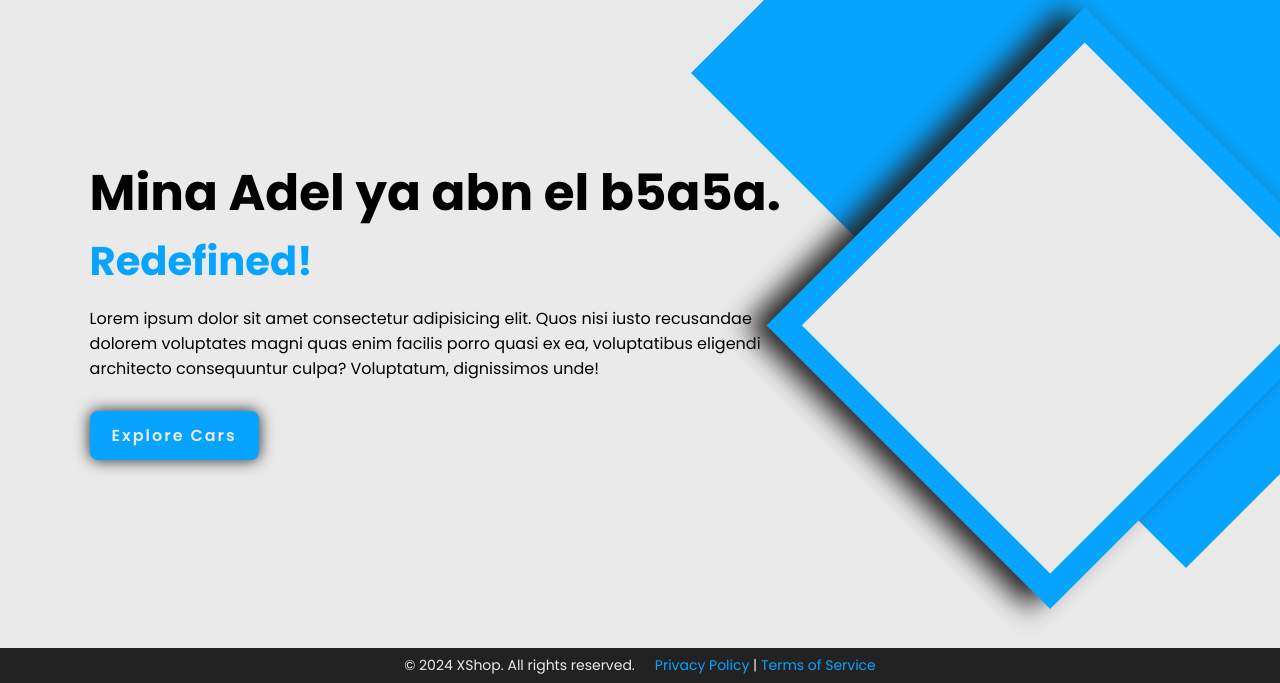
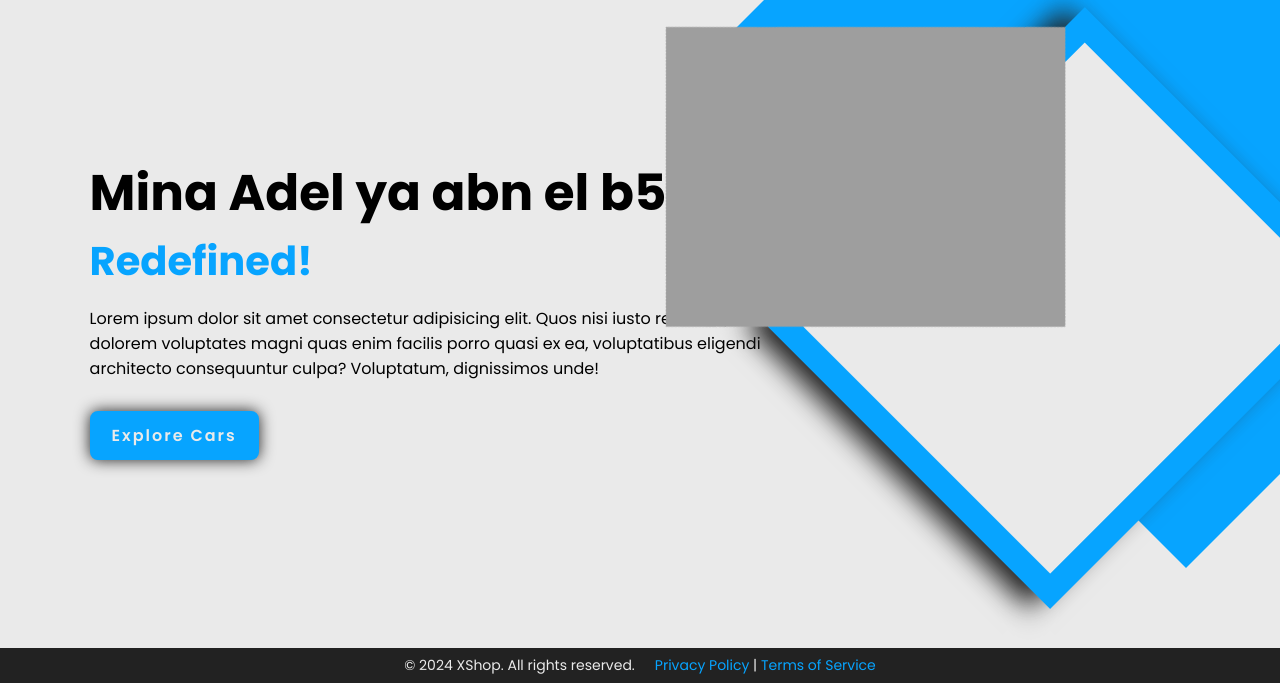
Before and after one commit to MinaAdel777/myWebsite, a plain HTML site: page index.html in a window 1280 px wide. Shown: the part 117-800 px from the top of the page. Drawn offline with nearby package versions, Linux system fonts and the light colour scheme; the site is published under a folder, as on GitHub Pages, so addresses that start at the root find nothing.

Commit message:
Update index.html

```diff
--- a/index.html
+++ b/index.html
@@ -53,7 +53,7 @@
 
       <div class="home-img">
         <div class="rhombus">
-          <img src="/2.png" alt="" />
+          <img src="./2.png" alt="" />
         </div>
       </div>
       <div class="rhombus2"></div>
```
